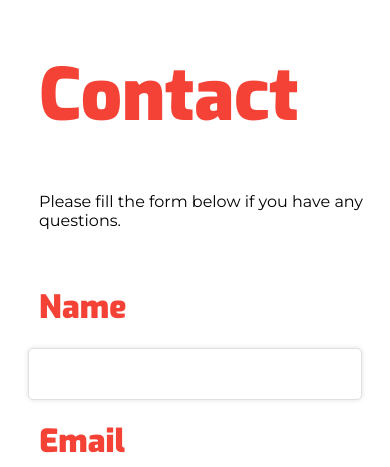
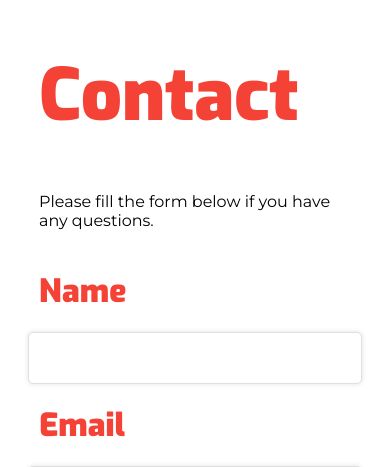
Before and after one commit to wvicioso/web-project, a PHP site: page /contact.html in a window 390 px wide. Shown: the part 70-537 px from the top of the page. Run offline with PHP 8.4, Linux system fonts and the light colour scheme; some libraries are stand-ins or nearby versions.

```diff
--- a/css/contact.css
+++ b/css/contact.css
@@ -15,7 +15,8 @@ p {
   text-align: center;
   font-family: 'Montserrat', sans-serif;
   text-align: left;
-  margin-left: 10%;
+  margin: 0 auto;
+  width: 80%;
 }
 
 
@@ -75,7 +76,7 @@ textarea:focus {
   color: white;
   height: 100px;
   box-shadow: 0 0 10px #e0e0e0;
-  border-radius: 5px
+  border-radius: 5px;
 }
 
 input:focus {
```
